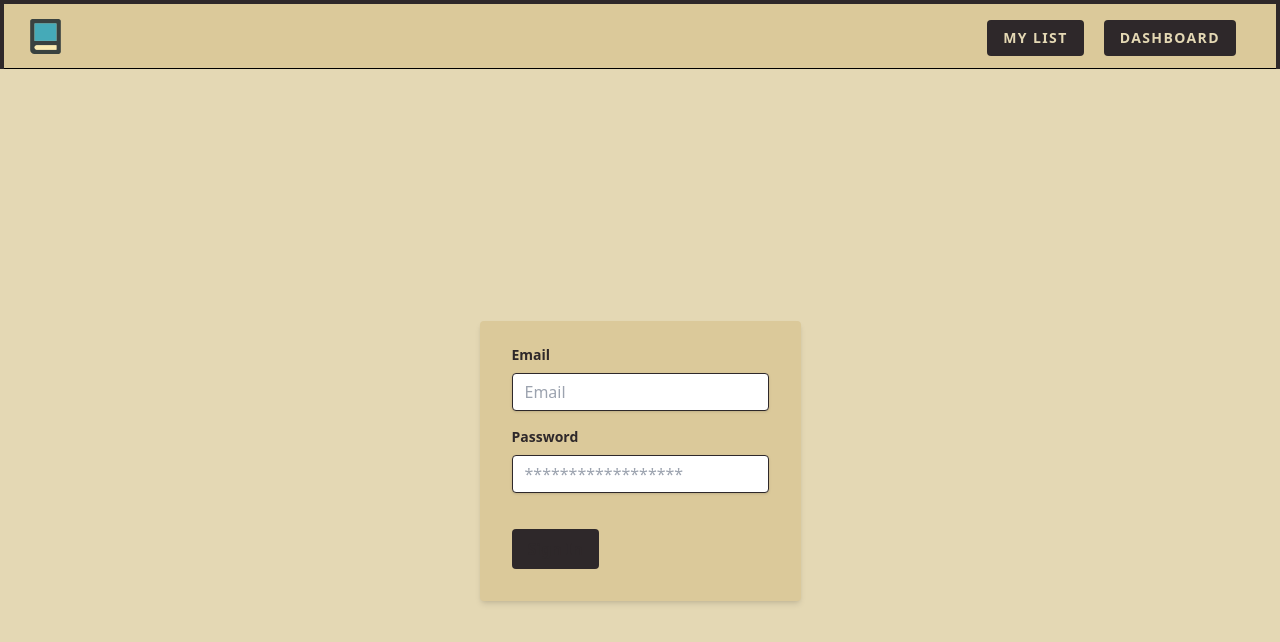
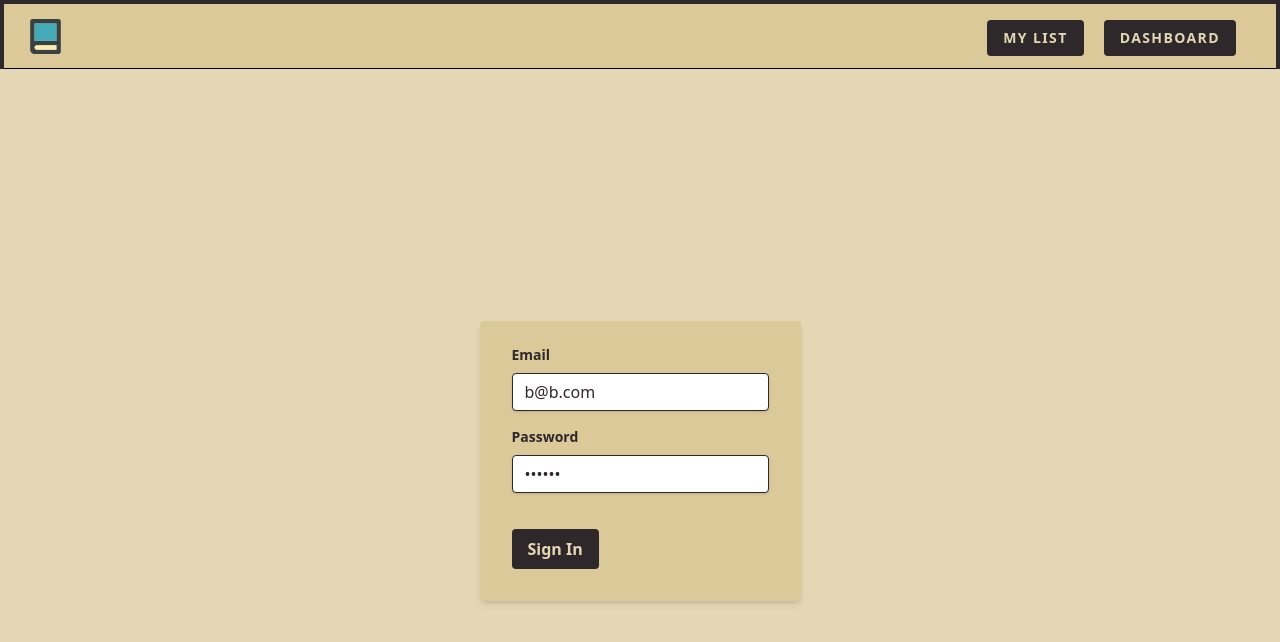
Before and after one commit to f-okd/book-tracker, a React (Vite) app: page /login in a window 1280 px wide. Shown: the top 642 px of the page. Built offline with nearby package versions, Linux system fonts and the light colour scheme; no server answers.

Commit message:
authorisation-login

```diff
--- a/src/Routes.tsx
+++ b/src/Routes.tsx
@@ -6,6 +6,7 @@ import Book from './modules/booksSearch/components/BookDetailsPage';
 import { loader as bookLoader } from './modules/booksSearch/components/BookDetailsPage';
 import Login from './modules/auth/components/Login';
 import BookListPage from './modules/booksList/components/BookListPage';
+import ProtectedRoute from './modules/auth/components/ProtectedRoute';
 
 // need to keep routes config separate so we can instantiate different types of routers for tests/production
 // see App.test.tsx for use with MemoryRouter
@@ -16,7 +17,11 @@ export const routesConfig = [
     children: [
       {
         path: '/',
-        element: <Home />,
+        element: (
+          <ProtectedRoute>
+            <Home />
+          </ProtectedRoute>
+        ),
       },
       {
         path: '/login',
@@ -24,17 +29,29 @@ export const routesConfig = [
       },
       {
         path: '/dashboard',
-        element: <Dashboard />,
+        element: (
+          <ProtectedRoute>
+            <Dashboard />
+          </ProtectedRoute>
+        ),
       },
       {
         path: '/book/:bookId',
         element: <Book />,
         loader: bookLoader,
-        errorElement: <Error />,
+        errorElement: (
+          <ProtectedRoute>
+            <Error />
+          </ProtectedRoute>
+        ),
       },
       {
         path: '/mybooks',
-        element: <BookListPage />,
+        element: (
+          <ProtectedRoute>
+            <BookListPage />
+          </ProtectedRoute>
+        ),
       },
     ],
   },
--- a/src/common/Loader/Loader.tsx
+++ b/src/common/Loader/Loader.tsx
@@ -2,7 +2,7 @@ import { SyncLoader } from 'react-spinners';
 
 const Loader = () => {
   return (
-    <div className="fixed top-0 left-0 w-full h-full flex items-center justify-center bg-white z-50">
+    <div className="fixed top-0 left-0 bg-primary w-full h-full flex items-center justify-center bg-white z-50">
       <SyncLoader />
     </div>
   );
--- a/src/modules/auth/components/Login.tsx
+++ b/src/modules/auth/components/Login.tsx
@@ -1,12 +1,18 @@
-import { FC, useState } from 'react';
+import { useState } from 'react';
+import { useLogin } from '../hooks/useLogin';
 
-const Login: FC = () => {
-  const [email, setEmail] = useState('');
-  const [password, setPassword] = useState('');
+const Login = () => {
+  const [email, setEmail] = useState('b@b.com');
+  const [password, setPassword] = useState('123456');
+  const { login, isLoggingIn } = useLogin();
 
   const handleLogin = (e: React.FormEvent) => {
     e.preventDefault();
     console.log('Logging in with:', email, password);
+
+    if (!email || !password) return;
+
+    login({ email, password });
   };
 
   return (
@@ -28,6 +34,7 @@ const Login: FC = () => {
             type="text"
             placeholder="Email"
             value={email}
+            disabled={isLoggingIn}
             onChange={(e) => setEmail(e.target.value)}
           />
         </div>
@@ -44,16 +51,18 @@ const Login: FC = () => {
             type="password"
             placeholder="******************"
             value={password}
+            disabled={isLoggingIn}
             onChange={(e) => setPassword(e.target.value)}
           />
         </div>
         <div className="flex items-center justify-between">
           {/*todo: FIX BUTTON STYLING */}
           <button
-            className="bg-ternary hover:bg-blue-700 text-ternary font-semibold py-2 px-4 rounded focus:outline-none focus:shadow-outline"
+            disabled={isLoggingIn}
+            className="bg-ternary hover:bg-blue-700 text-primary font-semibold py-2 px-4 rounded focus:outline-none focus:shadow-outline"
             type="submit"
           >
-            Sign In
+            {!isLoggingIn ? 'Sign In' : '....logging in'}
           </button>
         </div>
       </form>
--- /dev/null
+++ b/src/modules/auth/components/ProtectedRoute.tsx
@@ -0,0 +1,32 @@
+// We wrap the entire app in a protected rout component
+import { ReactNode, useEffect } from 'react';
+import { useUser } from '../hooks/useUser';
+import Loader from '../../../common/Loader/Loader';
+import { useNavigate } from 'react-router-dom';
+
+interface IProtectedRoute {
+  children: ReactNode;
+}
+
+const ProtectedRoute = ({ children }: IProtectedRoute) => {
+  const navigate = useNavigate();
+
+  // 1. Load the authenticated user
+  const { isLoading, isAuthenticated } = useUser();
+
+  // 2. If there is NO authenticated user, redirect to the /login
+  useEffect(
+    function () {
+      if (!isAuthenticated && !isLoading) navigate('/login');
+    },
+    [isAuthenticated, isLoading, navigate],
+  );
+
+  // 3. While loading, show a spinner
+  if (isLoading) return <Loader />;
+
+  // 4. If there IS a user, render the app
+  if (isAuthenticated) return children;
+};
+
+export default ProtectedRoute;
--- /dev/null
+++ b/src/modules/auth/hooks/useLogin.ts
@@ -0,0 +1,24 @@
+import { useMutation } from '@tanstack/react-query';
+import {
+  ICredentials,
+  supabaseLogin,
+} from '../../../services/supabase/apiAuth';
+import { useNavigate } from 'react-router-dom';
+import toast from 'react-hot-toast';
+
+export const useLogin = () => {
+  const navigate = useNavigate();
+  const { mutate: login, isPending: isLoggingIn } = useMutation({
+    mutationFn: ({ email, password }: ICredentials) =>
+      supabaseLogin({ email, password }),
+    onSuccess: () => {
+      navigate('/');
+    },
+    onError: (err) => {
+      console.log('Error', err);
+      toast.error('Email or password is incorrect');
+    },
+  });
+
+  return { login, isLoggingIn };
+};
--- /dev/null
+++ b/src/modules/auth/hooks/useUser.ts
@@ -0,0 +1,12 @@
+import { useQuery } from '@tanstack/react-query';
+import { supbaseGetCurrentUser } from '../../../services/supabase/apiAuth';
+
+export const useUser = () => {
+  // cache current user so it doesn't need to be redownlaoded each time
+  const { isLoading, data: user } = useQuery({
+    queryKey: ['user'],
+    queryFn: supbaseGetCurrentUser,
+  });
+
+  return { isLoading, user, isAuthenticated: user?.role === 'authenticated' };
+};
--- a/src/modules/booksList/components/BookPreview.tsx
+++ b/src/modules/booksList/components/BookPreview.tsx
@@ -55,6 +55,7 @@ const BookPreview = ({ book }: IBookPreview) => {
   */
   const renderButtons = (isLoading: boolean) => {
     const bookStatus = book.status as statusType;
+    console.log(bookStatus);
     switch (bookStatus) {
       case 'reading':
         return (
@@ -103,10 +104,10 @@ const BookPreview = ({ book }: IBookPreview) => {
     return (
       <div
         id="bookCard"
-        className="flex flex-col bg-secondary p-1 w-[100px] h-[150px] sm:w-[150px] sm:h-[250px] rounded-3xl border border-ternary hover:cursor-pointer"
+        className="flex flex-col bg-secondary p-2 m-2 w-[180px] h-[430px] sm:w-[150px] sm:h-[250px] rounded-3xl border border-ternary hover:cursor-pointer"
       >
         <img
-          className="self-center border border-ternary rounded-xl mb-1"
+          className="self-center border w-[180px] border-ternary rounded-xl mb-1"
           src={bookData.thumbnail ?? 'bookNotFound.png'}
           alt={`Cover of the book: ${bookData.title}`}
           onClick={() => navigate(`/book/${bookData.id}`)}
--- /dev/null
+++ b/src/services/supabase/apiAuth.ts
@@ -0,0 +1,31 @@
+import supabase from './supabase';
+
+export interface ICredentials {
+  email: string;
+  password: string;
+}
+
+export const supabaseLogin = async ({ email, password }: ICredentials) => {
+  // will also store user + session data in local storage
+  const { data, error } = await supabase.auth.signInWithPassword({
+    email,
+    password,
+  });
+
+  if (error) throw new Error(error.message);
+
+  console.log(data);
+  return data;
+};
+
+export const supbaseGetCurrentUser = async () => {
+  // retrieve active session from local storage
+  const { data: session } = await supabase.auth.getSession();
+  if (!session.session) return null;
+
+  // we can get the user from the session but it would be more secure to redownload from supabase
+  const { data, error } = await supabase.auth.getUser();
+
+  if (error) throw new Error(error.message);
+  return data?.user;
+};
```
